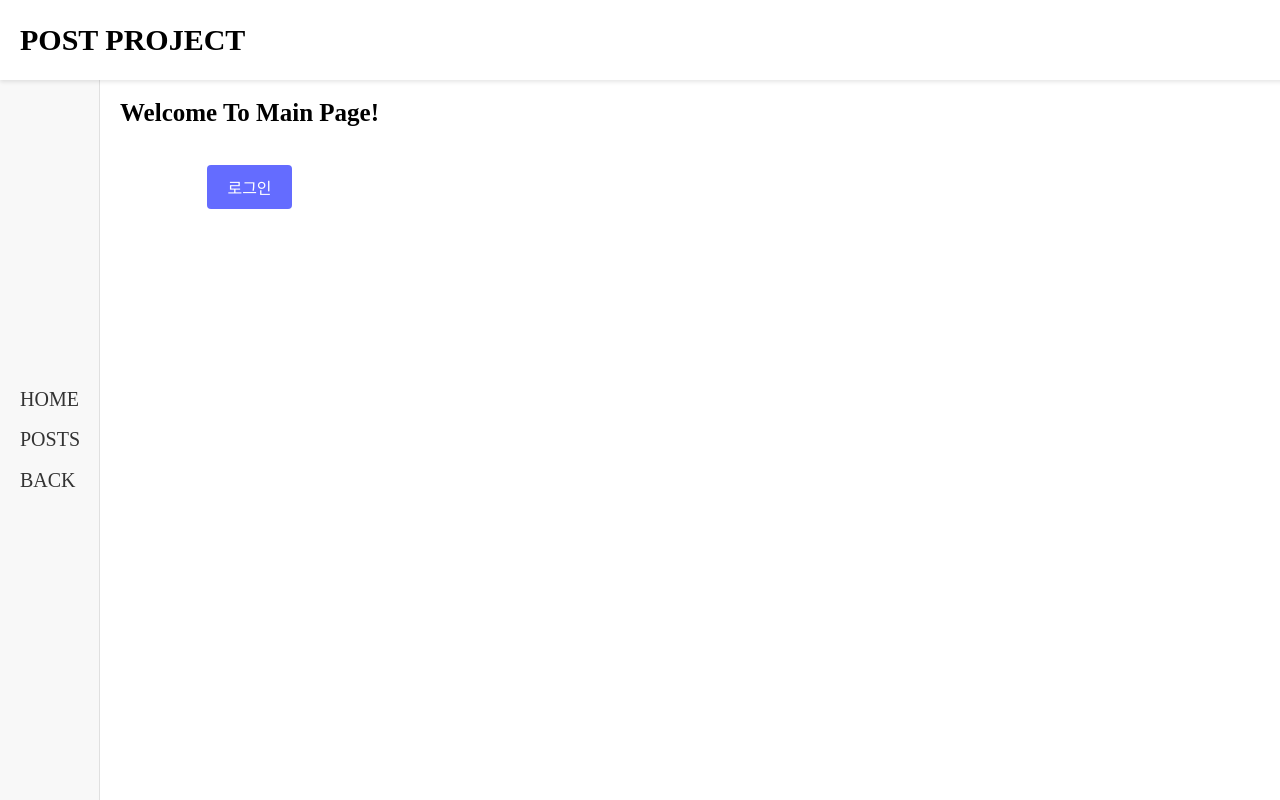
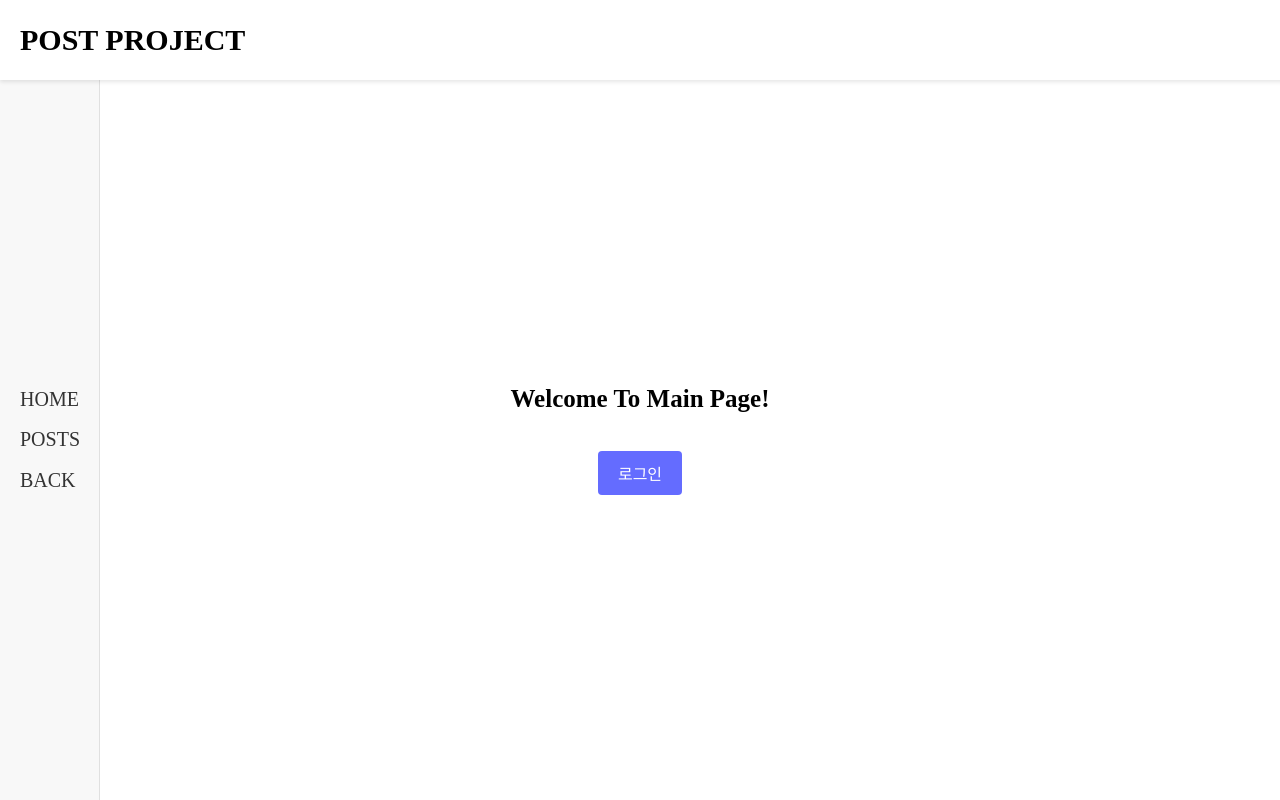
Before and after one commit to groom-practice/router-app-team-3, a React (Vite) app: page / in a window 1280 px wide. Built offline with nearby package versions, Linux system fonts and the light colour scheme.

Commit message:
feature: 인사 메시지 위치 정렬

```diff
--- a/src/layouts/BaseLayout/index.css
+++ b/src/layouts/BaseLayout/index.css
@@ -64,3 +64,13 @@ header > h1 {
 .leftSideBar > button:hover {
   color: var(--button-link-hover-color);
 }
+
+.content {
+  flex: 1;
+  width: calc(100% - 100px);
+  display: flex;
+  justify-content: center;
+  align-items: center;
+  position: relative;
+  right: 50px;
+}
--- a/src/pages/Home/index.css
+++ b/src/pages/Home/index.css
@@ -5,6 +5,8 @@
   align-items: center;
   flex-direction: column;
   flex: 1;
+  text-align: center;
+  width: 100%;
 }
 
 .home > h3 {
```
